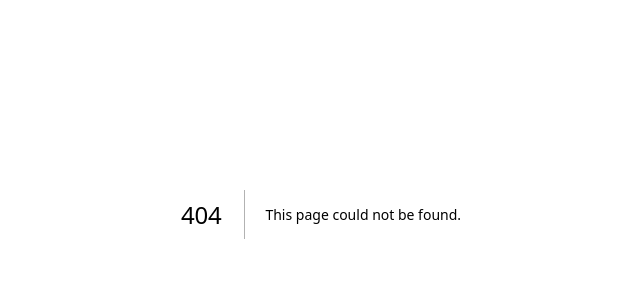
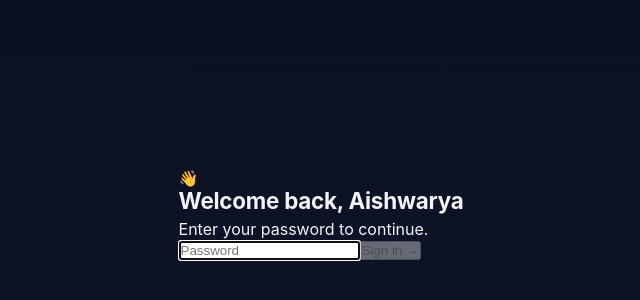
Before and after one commit to Tribhuvan-26/animal-nutrition, a Next.js app: page /login in a window 1280 px wide. Before the commit this address had no page. Shown: the part 186-486 px from the top of the page, without its empty margins (319-959 px from the left). Built offline with nearby package versions, Linux system fonts and the light colour scheme.

Commit message:
Add login page with welcome message and password input

```diff
--- /dev/null
+++ b/app/login/page.js
@@ -0,0 +1,60 @@
+'use client';
+
+import { useState } from 'react';
+import { useRouter } from 'next/navigation';
+
+export default function LoginPage() {
+  const [password, setPassword] = useState('');
+  const [error, setError] = useState(null);
+  const [loading, setLoading] = useState(false);
+  const router = useRouter();
+
+  async function handleSubmit(e) {
+    e.preventDefault();
+    setError(null);
+    setLoading(true);
+    try {
+      const res = await fetch('/api/auth/login', {
+        method: 'POST',
+        headers: { 'Content-Type': 'application/json' },
+        body: JSON.stringify({ password }),
+      });
+      const json = await res.json();
+      if (!res.ok || !json.ok) {
+        setError(json.error || 'Login failed');
+        setLoading(false);
+        return;
+      }
+      router.push('/');
+      router.refresh();
+    } catch (err) {
+      setError(err.message);
+      setLoading(false);
+    }
+  }
+
+  return (
+    <main className="login-main">
+      <div className="login-card">
+        <div className="login-emoji">👋</div>
+        <h1 className="login-title">Welcome back, Aishwarya</h1>
+        <p className="login-subtitle">Enter your password to continue.</p>
+        <form className="login-form" onSubmit={handleSubmit}>
+          <input
+            type="password"
+            placeholder="Password"
+            value={password}
+            onChange={(e) => setPassword(e.target.value)}
+            autoFocus
+            required
+            className="login-input"
+          />
+          {error && <div className="login-error">{error}</div>}
+          <button type="submit" disabled={loading || !password} className="login-button">
+            {loading ? 'Signing in...' : 'Sign in →'}
+          </button>
+        </form>
+      </div>
+    </main>
+  );
+}
```
